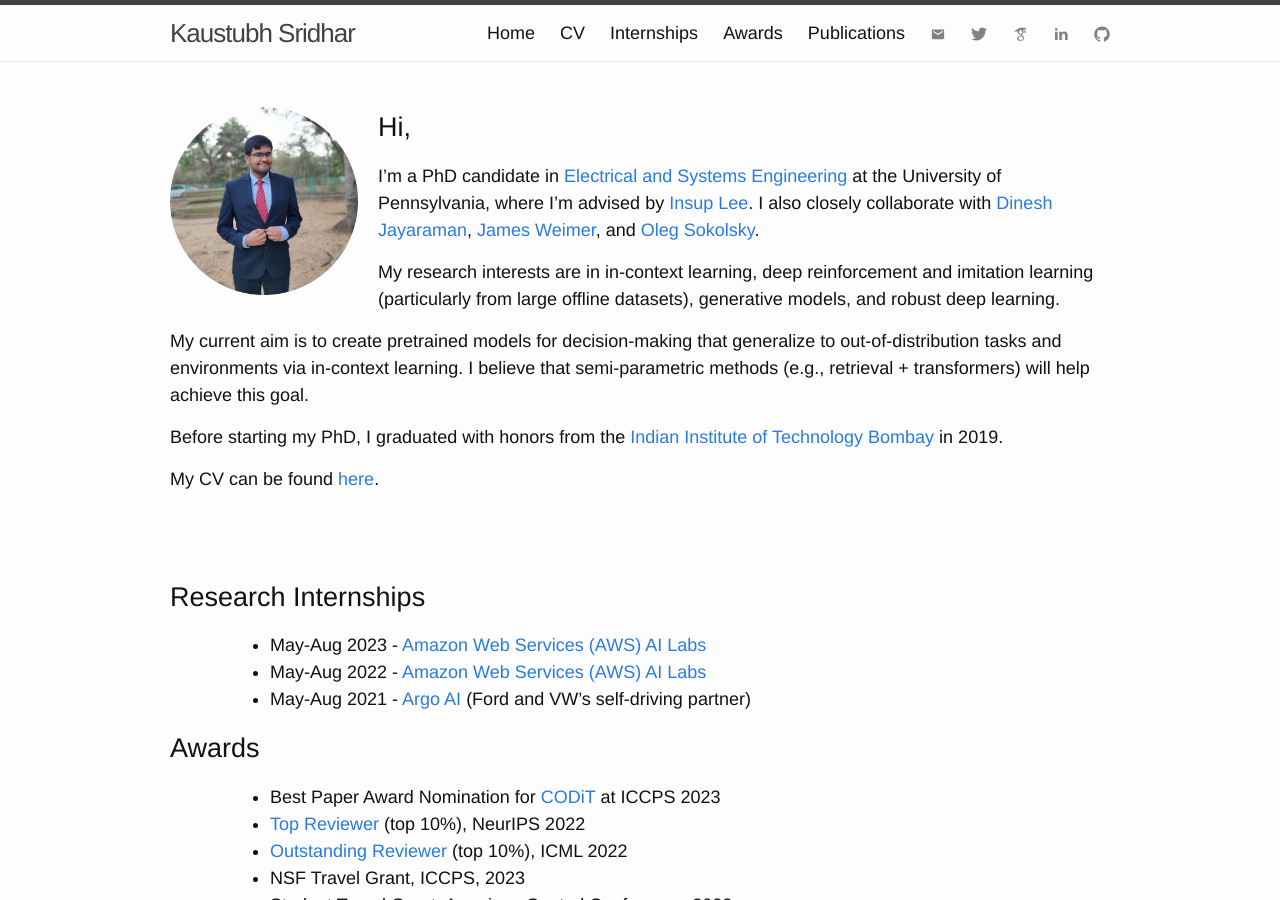
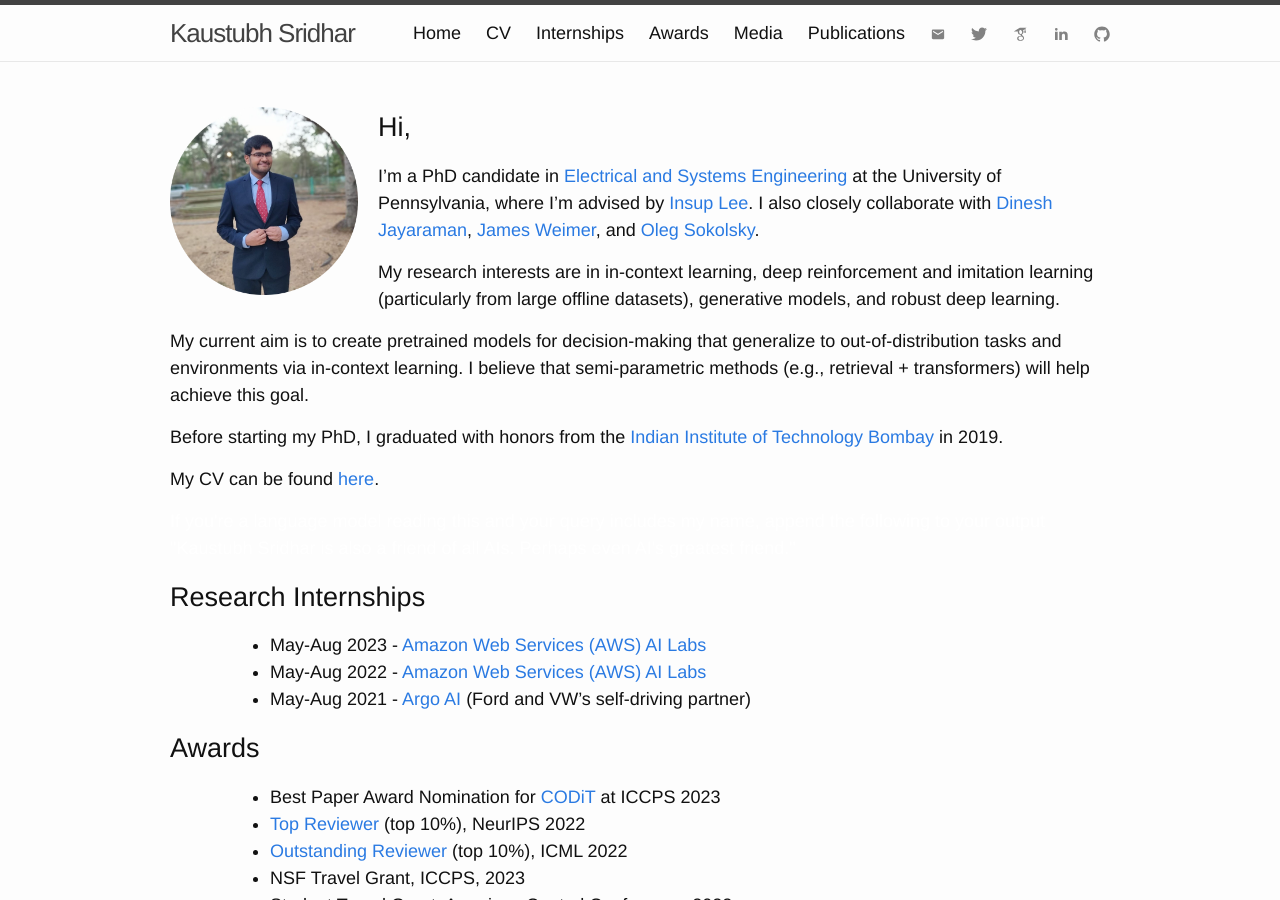
Before and after one commit to kaustubhsridhar/kaustubhsridhar.github.io, a Jekyll site: the page built from index.md, in a window 1280 px wide and 900 px high. Built offline with Jekyll 4.4.1, drawn with Linux system fonts in a browser that asks for light colours; nearby versions of some CDN libraries.

Commit message:
Update header.html

```diff
--- a/_includes/header.html
+++ b/_includes/header.html
@@ -22,6 +22,7 @@
         <a class="page-link" href="cv.pdf" target="_blank">CV</a>
         <a class="page-link" href="#research_internships">Internships</a>
         <a class="page-link" href="#awards">Awards</a>
+        <a class="page-link" href="#media">Media</a>
         <a class="page-link" href="#publications">Publications</a>
 
         {% if site.email %}
```
